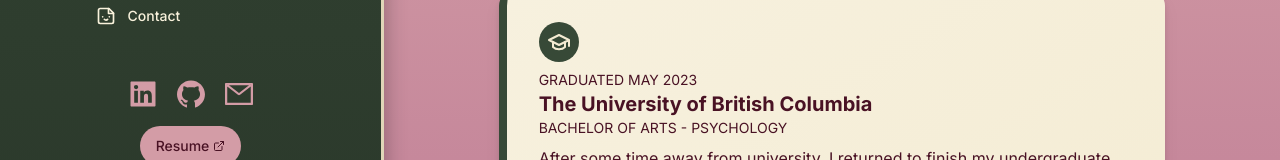
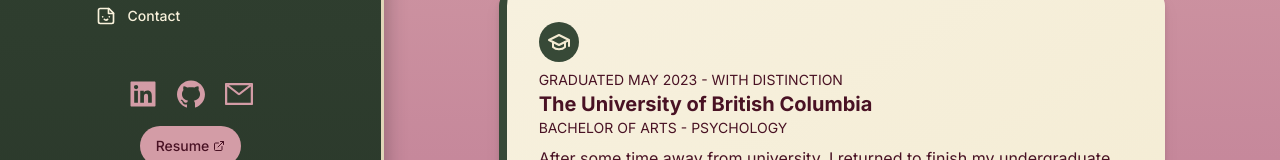
Before and after one commit to penguinboots/portfolio-v3, a Next.js app: page /experience in a window 1280 px wide. Shown: the part 614-774 px from the top of the page. Built offline with nearby package versions, Linux system fonts and the light colour scheme.

Commit message:
update text

```diff
--- a/data/experience.ts
+++ b/data/experience.ts
@@ -35,7 +35,7 @@ export const ubc: Experience = {
   title: "The University of British Columbia",
   note: "graduated with distinction",
   subtitle: "Bachelor of Arts - Psychology",
-  date: "Graduated May 2023",
+  date: "Graduated May 2023 - with Distinction",
   desc: `After some time away from university, I returned to finish my undergraduate degree majoring in psychology.
         I delved into the complexities of human behaviour, also developing a deep understanding of empathy, cultural sensitivity,
         and ethical reasoning. My time at UBC equipped me with a diverse toolkit of transferrable skills that I'm eager to
```
